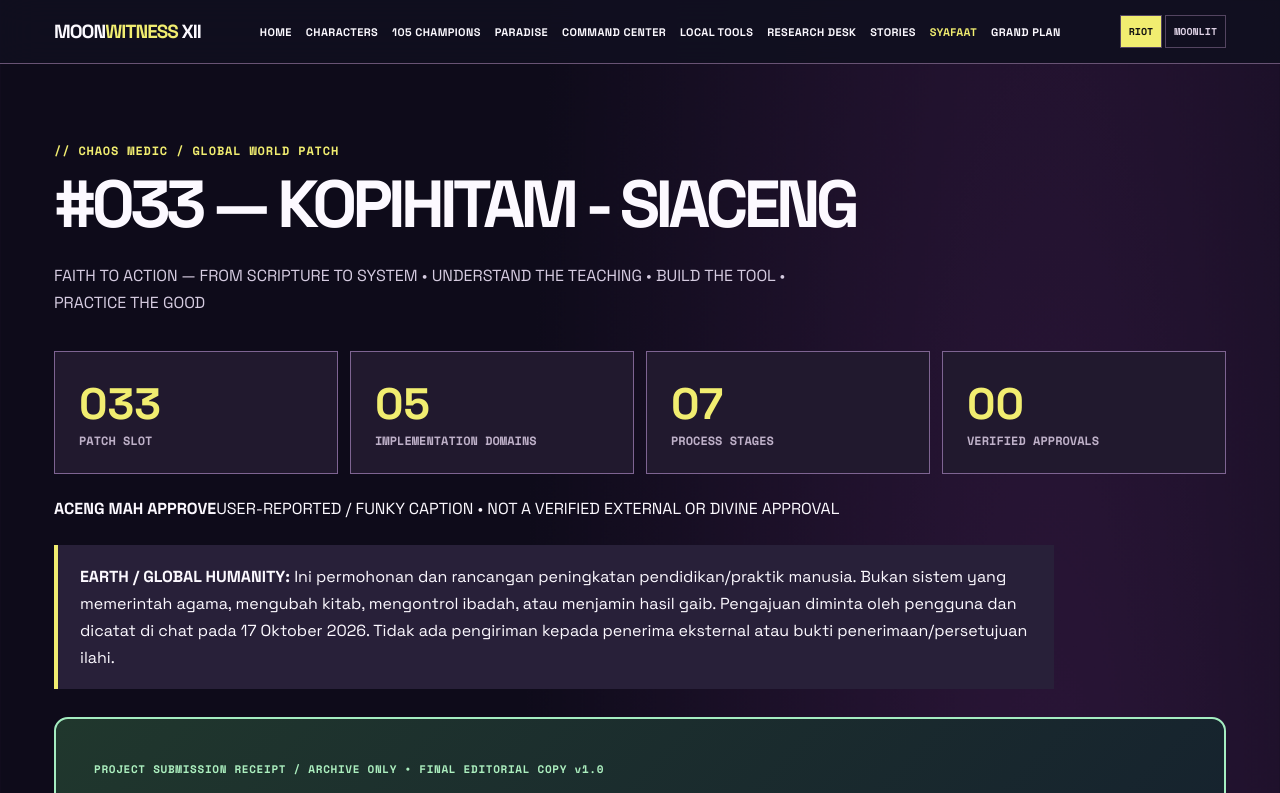
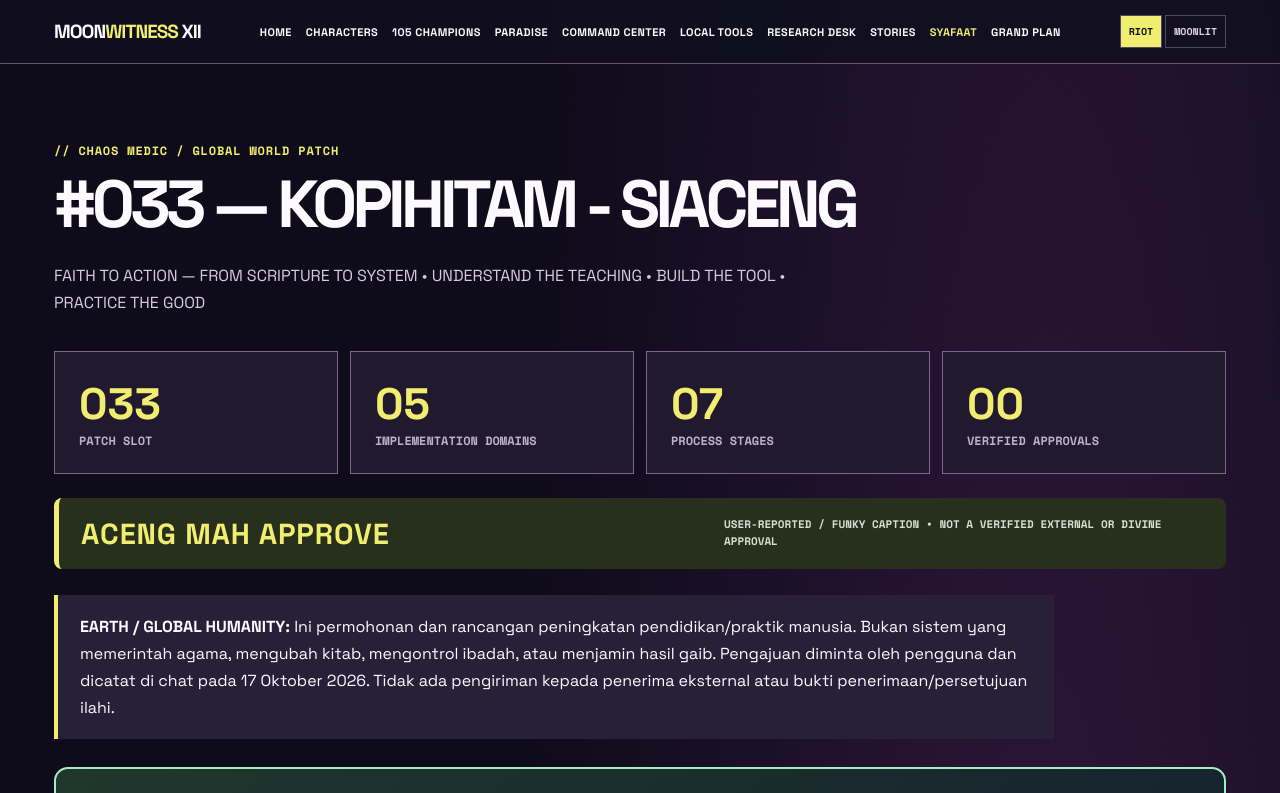
Before and after one commit to bjo163/moonwitness-xii-season-global-championships, a React (Vite) app: page /syafaat-status/033 in a window 1280 px wide. Shown: the top 793 px of the page. Built offline with nearby package versions, Linux system fonts and the light colour scheme.

Commit message:
Style funky ACENG MAH APPROVE attribution without misleading approval badge

```diff
--- a/src/style.css
+++ b/src/style.css
@@ -151,3 +151,12 @@ body[data-theme=moonlit] .nav{background:#101d31ed}
 .patch-submission-receipt small{color:#acefbf;font:700 11px 'Space Mono',monospace;letter-spacing:.06em}
 .patch-submission-receipt h2{font-size:clamp(28px,4vw,48px);margin:12px 0}
 .patch-submission-receipt p{line-height:1.7;max-width:900px}
+
+
+/* ACENG caption is an editorial joke attributed to the user, not a verified endorsement. */
+.aceng-line{display:flex;justify-content:space-between;align-items:center;gap:12px 20px;flex-wrap:wrap;background:#26301d;border-left:5px solid #f1ed70;padding:17px 22px;margin:18px 0;border-radius:8px}
+.aceng-line strong{font-size:clamp(19px,3vw,29px);font-weight:900;letter-spacing:.03em;color:#f1ed70}
+.aceng-line span{font:700 11px/1.6 'Space Mono',monospace;color:#d7dfcf;max-width:480px}
+.aceng-inline{border-left:3px solid #f1ed70;padding-left:12px}
+.aceng-inline strong{color:#f1ed70}
+.aceng-inline small{display:block;color:#d7dfcf;font-size:12px;margin-top:5px}
```
